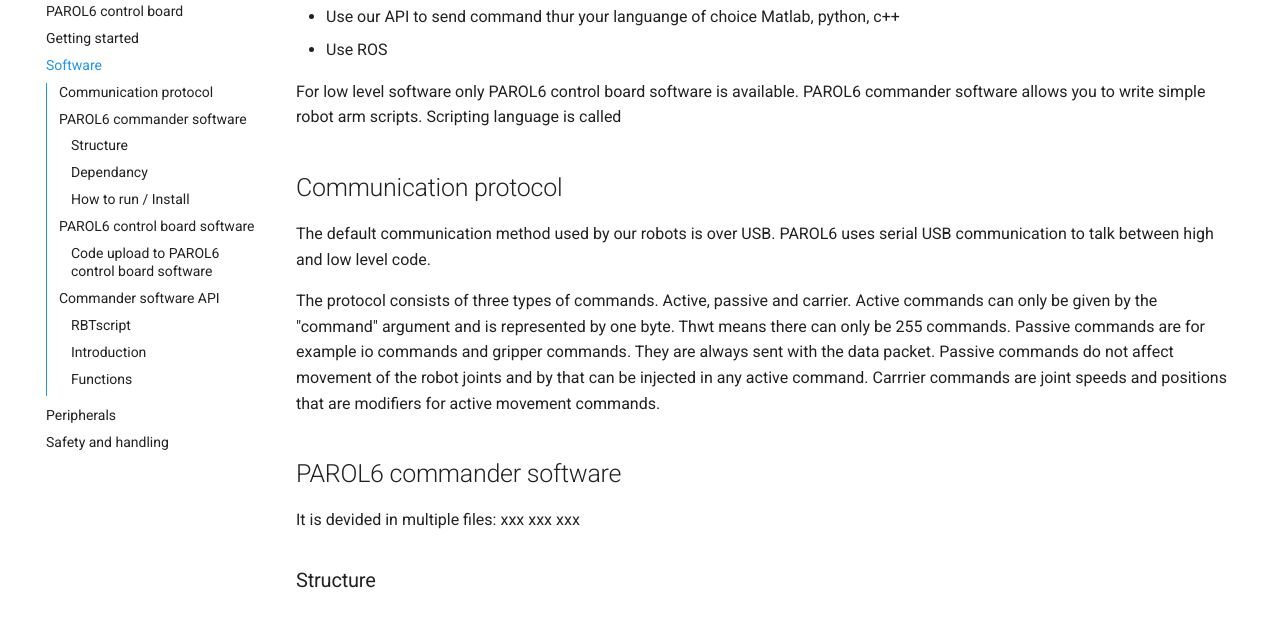
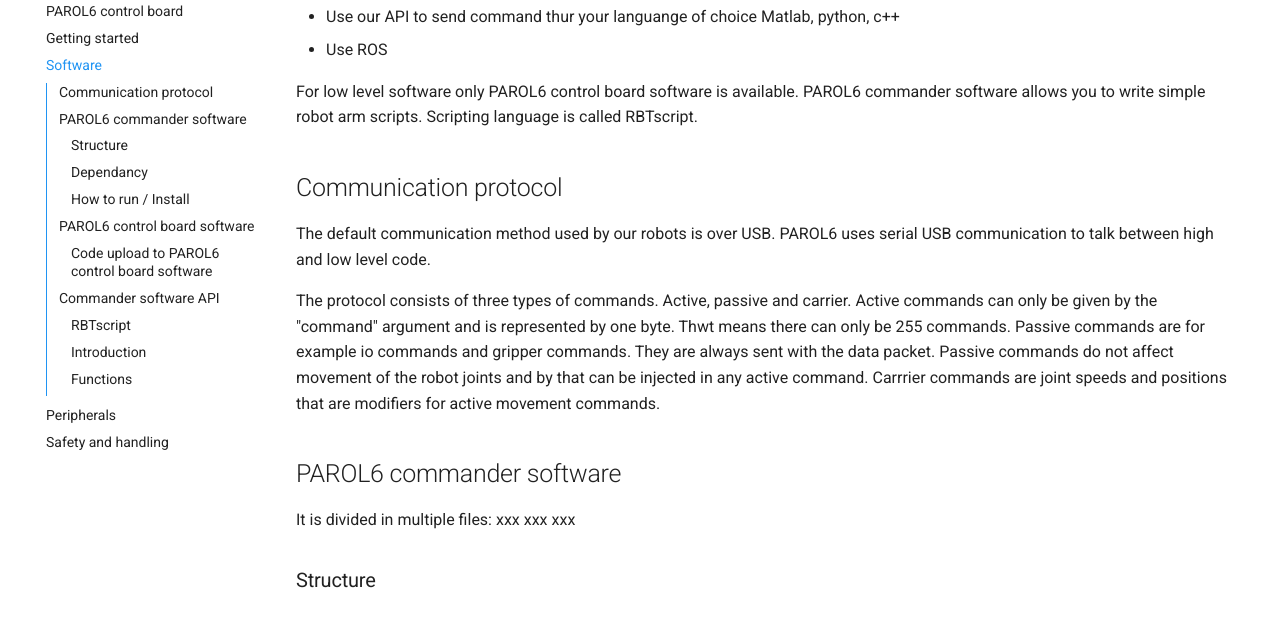
Before and after one commit to Source-robotics/PAROL-docs, an MkDocs documentation site: the page built from docs/page4.md, in a window 1280 px wide and 900 px high, scrolled down 190 px. Shown: the part 178-796 px from the top of the window. Built offline with MkDocs 1.6.1 and Material for MkDocs 9.7.7, drawn with Linux system fonts in a browser that asks for light colours.

Commit message:
minor corrections

```diff
--- a/docs/page4.md
+++ b/docs/page4.md
@@ -12,7 +12,7 @@
  * Use ROS
 
  For low level software only PAROL6 control board software is available.
- PAROL6 commander software allows you to write simple robot arm scripts. Scripting language is called
+ PAROL6 commander software allows you to write simple robot arm scripts. Scripting language is called RBTscript.
 
 ## Communication protocol
 
@@ -23,7 +23,7 @@
 
 ## PAROL6 commander software
 
-It is devided in multiple files:
+It is divided in multiple files:
 xxx
 xxx
 xxx
```
Also changed, not shown: docs/index.md (+1 -1 lines), docs/page1.md (+9 -9 lines), docs/page3_1.md (+1 -1 lines).
